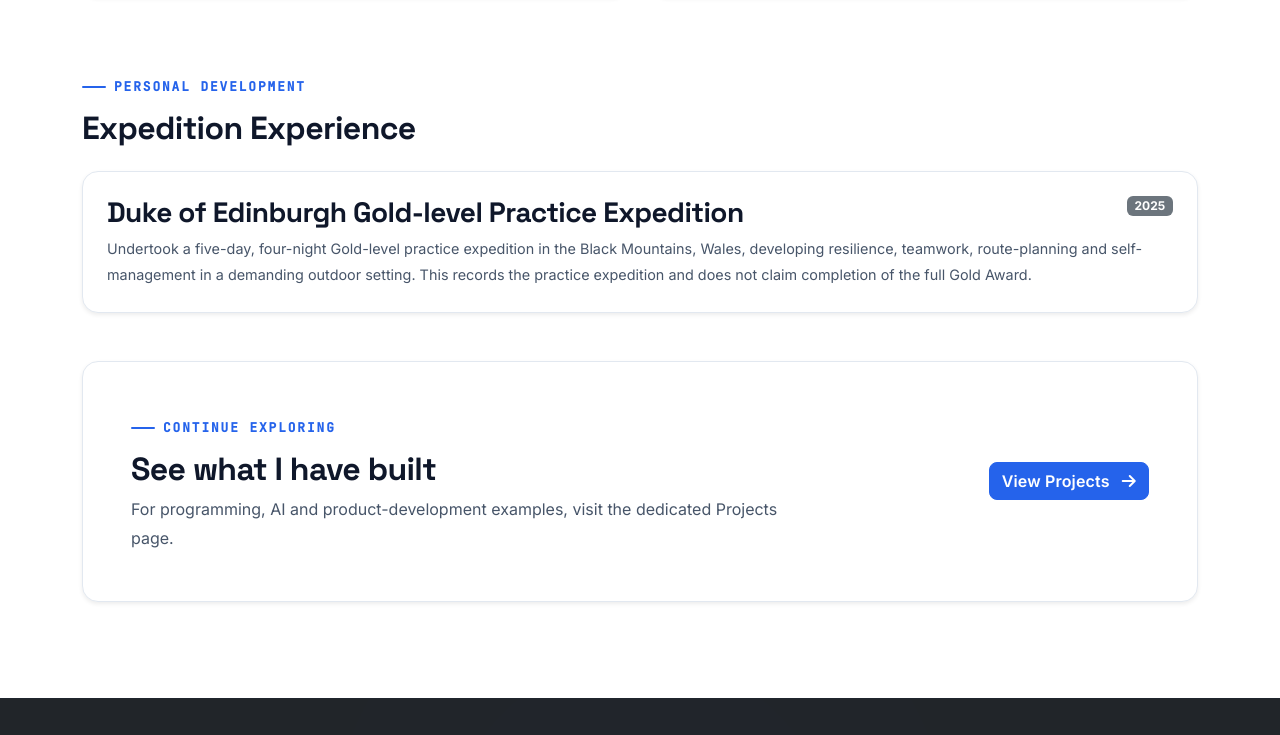
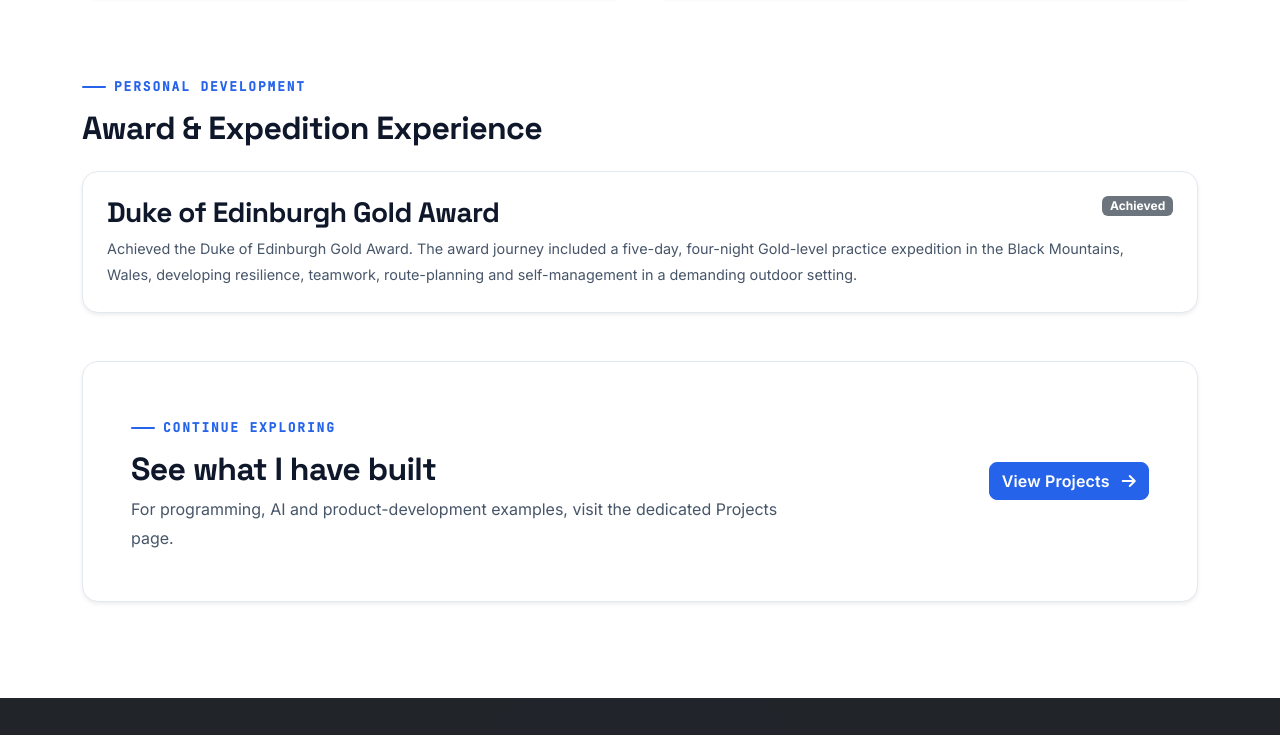
Before and after one commit to Drfirestorm-sa/Web-dev-project-by-Sameer-Kaushal, a plain HTML site: page work-experience.html in a window 1280 px wide. Shown: the part 2216-2951 px from the top of the page. Drawn offline with nearby package versions, Linux system fonts and the light colour scheme.

Commit message:
Correct Duke of Edinburgh Gold Award achievement across portfolio

```diff
--- a/work-experience.html
+++ b/work-experience.html
@@ -109,10 +109,10 @@
 <div class="col-lg-6 mb-4"><div class="interest-card h-100 p-4 border rounded-4 shadow-sm"><h3 class="fw-bold mb-2">House Captain</h3><p class="text-primary fw-semibold">Rutlish School</p><p class="mb-0">Elected as House Captain for three consecutive years, developing leadership, organisation and communication through supporting school activities and fellow students.</p></div></div>
 </div></section>
 <section aria-labelledby="expedition-heading" class="experience-section mb-5 animate-fade-in-up delay-400">
-<span class="section-eyebrow">Personal Development</span><h2 class="fw-bold mb-4" id="expedition-heading">Expedition Experience</h2>
+<span class="section-eyebrow">Personal Development</span><h2 class="fw-bold mb-4" id="expedition-heading">Award &amp; Expedition Experience</h2>
 <div class="interest-card p-4 border rounded-4 shadow-sm">
-<div class="d-flex flex-wrap justify-content-between align-items-start gap-2 mb-2"><h3 class="fw-bold mb-0">Duke of Edinburgh Gold-level Practice Expedition</h3><span class="badge bg-secondary">2025</span></div>
-<p class="mb-0">Undertook a five-day, four-night Gold-level practice expedition in the Black Mountains, Wales, developing resilience, teamwork, route-planning and self-management in a demanding outdoor setting. This records the practice expedition and does not claim completion of the full Gold Award.</p>
+<div class="d-flex flex-wrap justify-content-between align-items-start gap-2 mb-2"><h3 class="fw-bold mb-0">Duke of Edinburgh Gold Award</h3><span class="badge bg-secondary">Achieved</span></div>
+<p class="mb-0">Achieved the Duke of Edinburgh Gold Award. The award journey included a five-day, four-night Gold-level practice expedition in the Black Mountains, Wales, developing resilience, teamwork, route-planning and self-management in a demanding outdoor setting.</p>
 </div></section>
 <section class="experience-overview-card p-4 p-lg-5 rounded-4 border shadow-sm animate-fade-in-up delay-400"><div class="row align-items-center"><div class="col-lg-8"><span class="section-eyebrow">Continue Exploring</span><h2 class="fw-bold mb-2">See what I have built</h2><p class="mb-lg-0">For programming, AI and product-development examples, visit the dedicated Projects page.</p></div><div class="col-lg-4 text-lg-end mt-3 mt-lg-0"><a class="btn btn-primary" href="projects.html">View Projects <i aria-hidden="true" class="fas fa-arrow-right ms-2"></i></a></div></div></section>
 </section></main>
```
Also changed, not shown: cv.html (+3 -0 lines), skills.html (+2 -2 lines), 2 other files.
